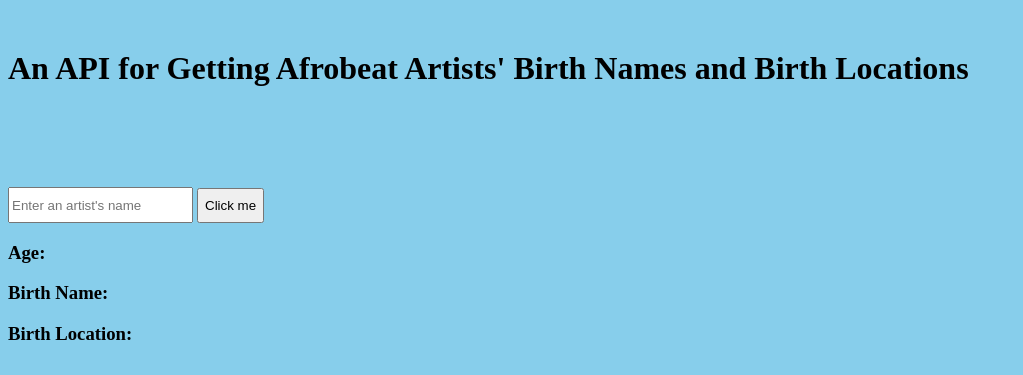
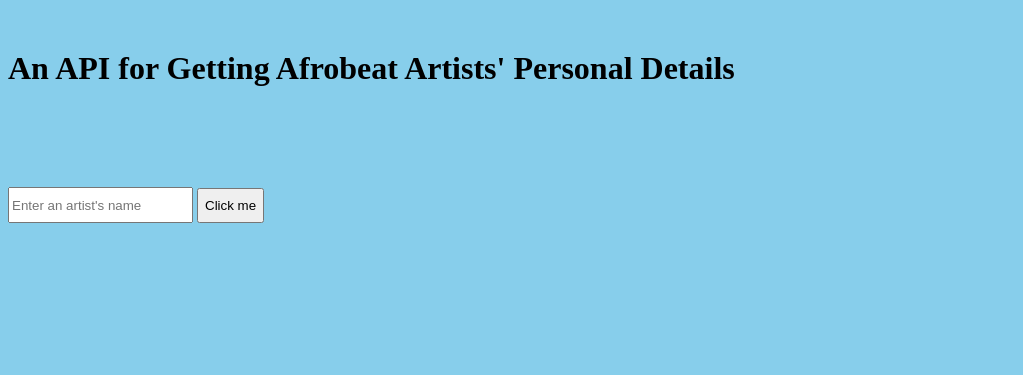
Before and after one commit to obithelight/Afrobeats-Cafe, a website: page index.html in a window 1280 px wide. Shown: the whole page, without its empty margins (0-1023 px from the left). Drawn offline with Linux system fonts and the light colour scheme.

Commit message:
updated index.html

```diff
--- a/index.html
+++ b/index.html
@@ -8,14 +8,14 @@
 </head>
 <body>
 
-	<h1>An API for Getting Afrobeat Artists' Birth Names and Birth Locations</h1>
+	<h1>An API for Getting Afrobeat Artists' Personal Details</h1>
 	<div>
 		<input type="text" name="" placeholder="Enter an artist's name">
 
 		<button>Click me</button>
-		<h3 class="age">Age: </h3>
-		<h3 class="birthName">Birth Name: </h3>
-		<h3 class="birthLocation">Birth Location: </h3>
+		<h3 class="age"></h3>
+		<h3 class="birthName"></h3>
+		<h3 class="birthLocation"></h3>
 		<img src="">
 	</div>
 
```
